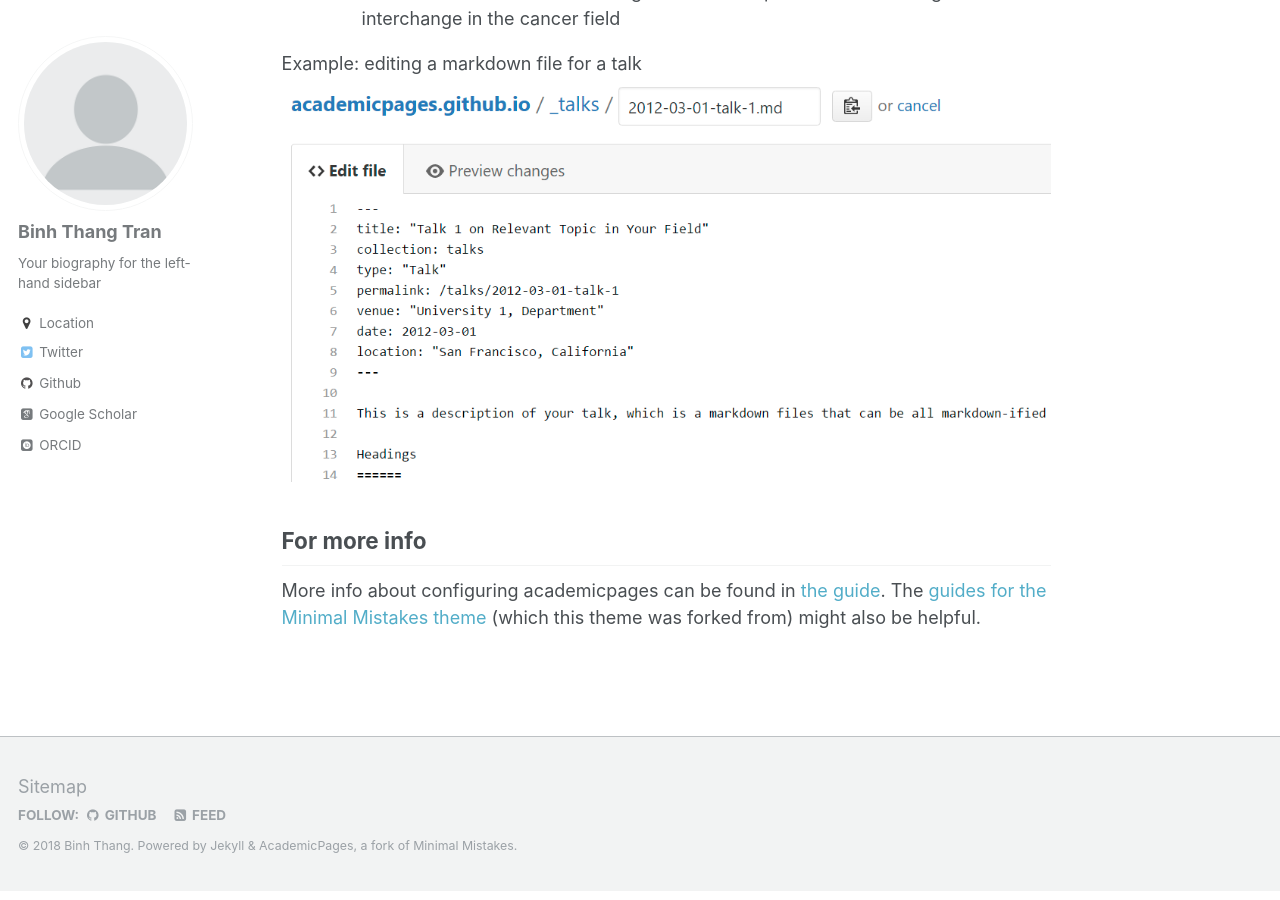
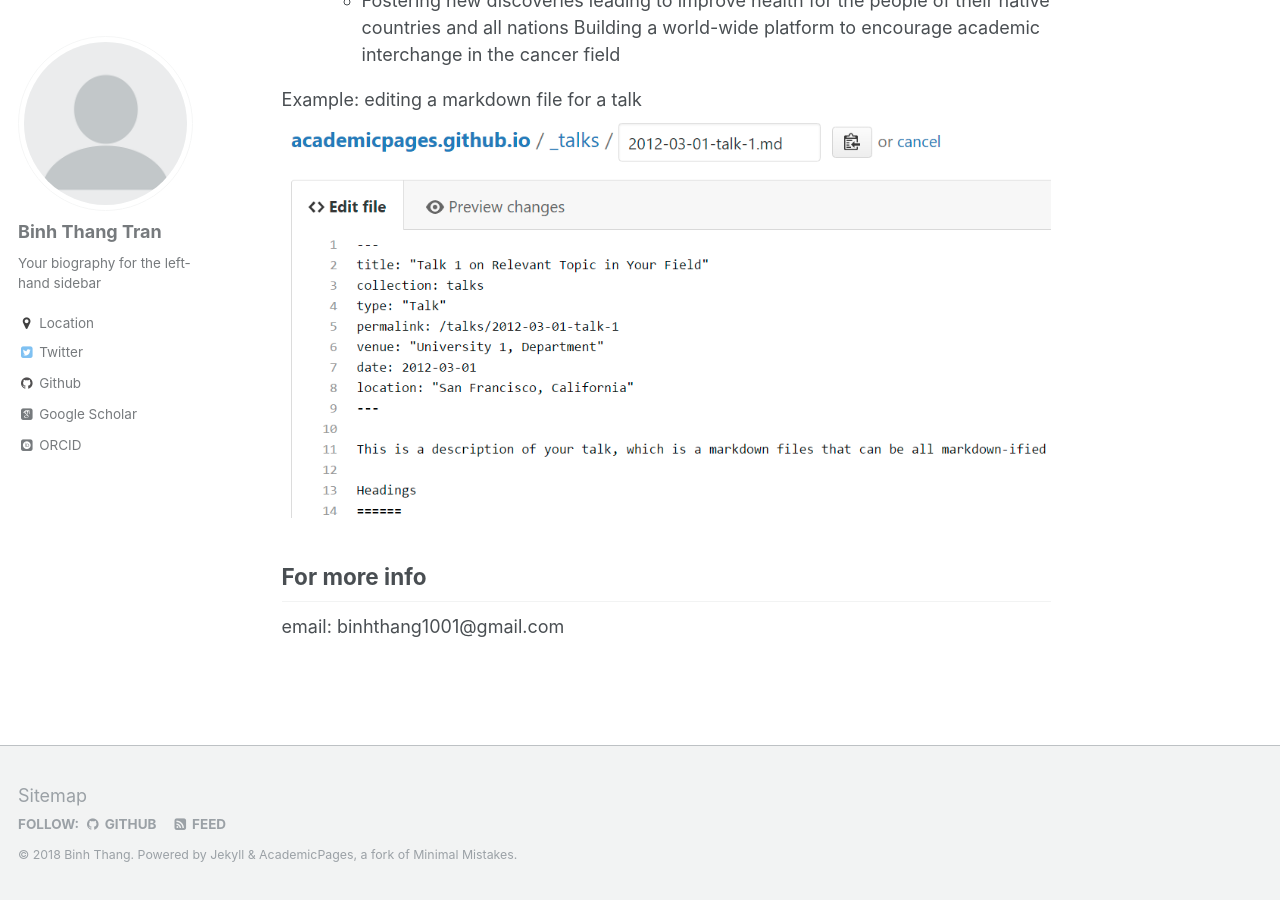
Before and after one commit to kklot/gcsp, a Jekyll site: the page built from _pages/about.md, in a window 1280 px wide and 900 px high, scrolled down 1168 px. Built offline with Jekyll 4.4.1, drawn with Linux system fonts in a browser that asks for light colours; some web fonts are replaced; some of the changed text lies outside the part shown.

Commit message:
Update about.md

```diff
--- a/_pages/about.md
+++ b/_pages/about.md
@@ -44,4 +45,4 @@ Example: editing a markdown file for a talk
 
 For more info
 ------
-More info about configuring academicpages can be found in [the guide](https://academicpages.github.io/markdown/). The [guides for the Minimal Mistakes theme](https://mmistakes.github.io/minimal-mistakes/docs/configuration/) (which this theme was forked from) might also be helpful.
+email: binhthang1001@gmail.com
```
Also changed, not shown: other parts of _pages/about.md (+4 -3 lines).
